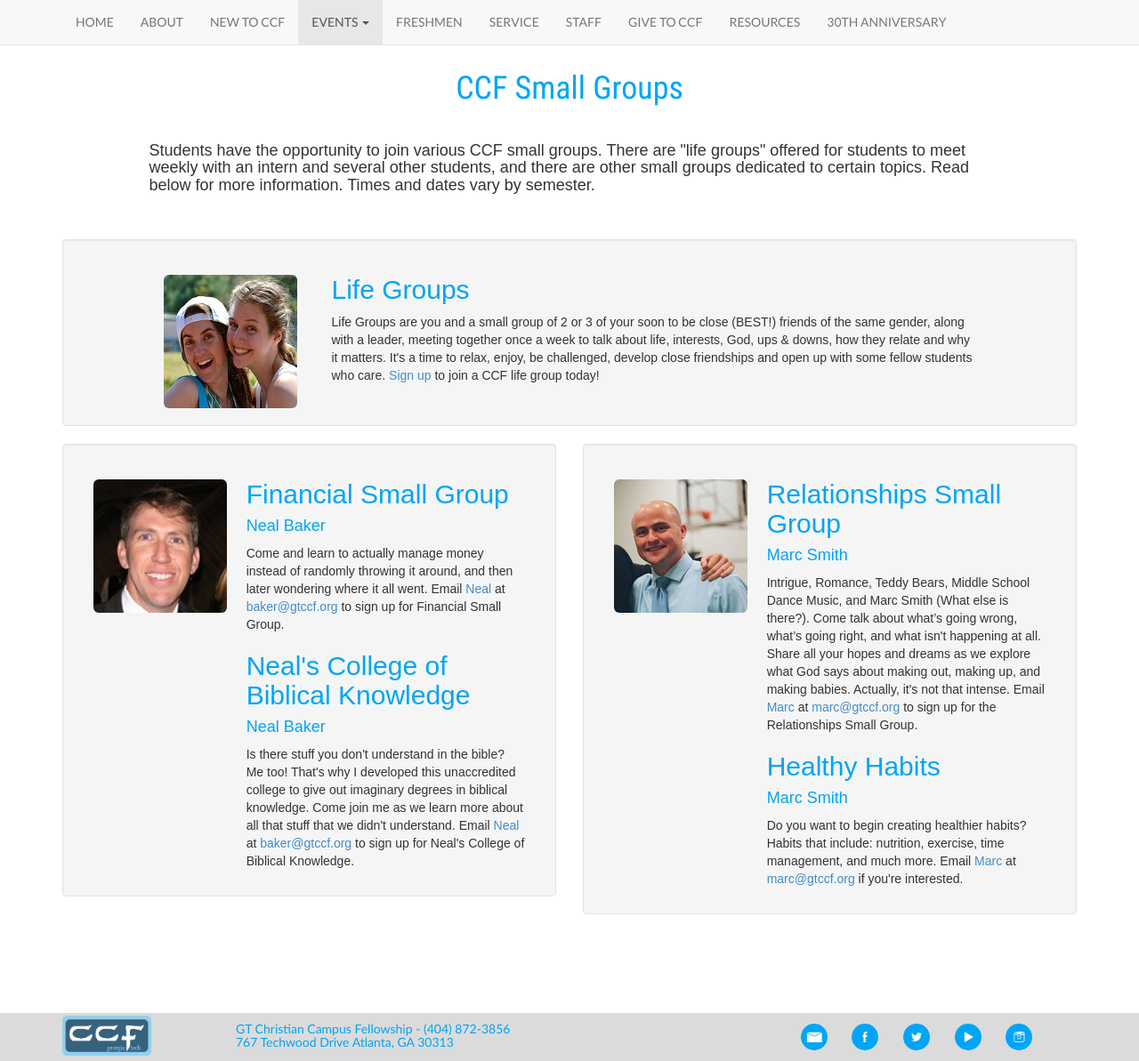
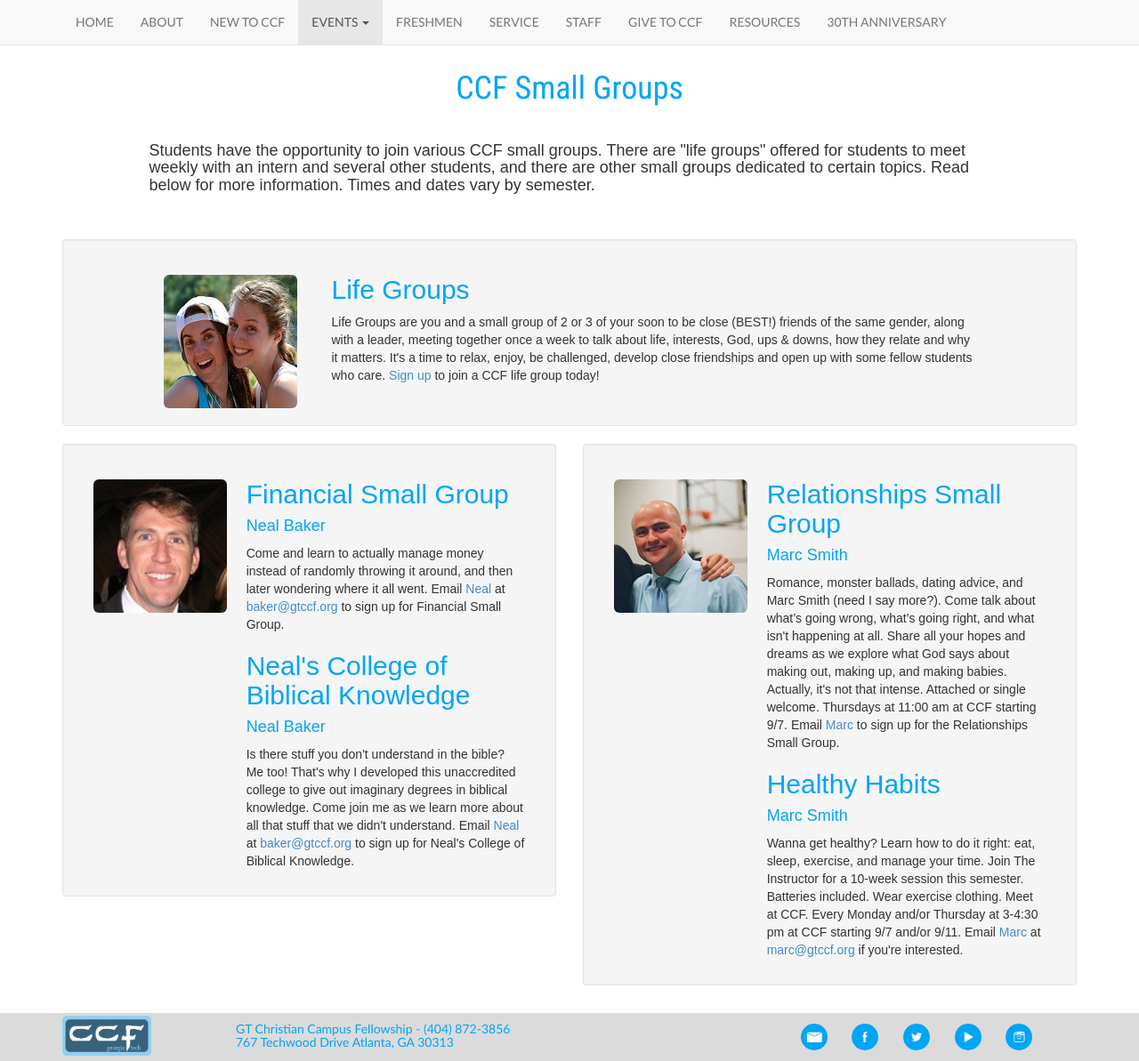
Before and after one commit to gtccf/gtccf.github.io, a Jekyll site: the page built from events/small-groups/index.html, in a window 1280 px wide and 1193 px high. Shown: the whole window at 89% size. Built offline with Jekyll 4.4.1, drawn with Linux system fonts in a browser that asks for light colours; nearby versions of some CDN libraries.

Commit message:
Update Small groups Summaries

```diff
--- a/events/small-groups/index.html
+++ b/events/small-groups/index.html
@@ -17,7 +17,7 @@ layout: default
         <div class="col-md-1"></div>
         <div class="col-md-2"><br><img src="{{ site.baseurl }}/photos/weeklymoreevents.jpg" class="img-rounded"></div>
         <div class="col-md-8"><div class="blue"><blue><h2>Life Groups</blue></h2></div>
-          Life Groups are you and a small group of 2 or 3 of your soon to be close (BEST!) friends of the same gender, along with a leader, meeting together once a week to talk about life, interests, God, ups &amp; downs, how they relate and why it matters. It's a time to relax, enjoy, be challenged, develop close friendships and open up with some fellow students who care.  <a href="https://gtccf.breezechms.com/form/a8fa01">Sign up</a> to join a CCF life group today!
+          Life Groups are you and a small group of 2 or 3 of your soon to be close (BEST!) friends of the same gender, along with a leader, meeting together once a week to talk about life, interests, God, ups &amp; downs, how they relate and why it matters. It's a time to relax, enjoy, be challenged, develop close friendships and open up with some fellow students who care.  <a href="https://gtccf.breezechms.com/form/0fa91469">Sign up</a> to join a CCF life group today!
         </div>
       </div>
     </div>
@@ -47,10 +47,10 @@ layout: default
           </div>
           <div class="col-xs-8">
             <div class="blue"><h2>Relationships Small Group</h2><h4>Marc Smith</h4></div>
-            <p>Intrigue, Romance, Teddy Bears, Middle School Dance Music, and Marc Smith (What else is there?). Come talk about what’s going wrong, what’s going right, and what isn't happening at all. Share all your hopes and dreams as we explore what God says about making out, making up, and making babies. Actually, it's not that intense. Email <a href="{{ site.baseurl }}/staff/#marc">Marc</a> at <a href="mailto:marc@gtccf.org">marc@gtccf.org</a> to sign up for the Relationships Small Group.</p>
+            <p>Romance, monster ballads, dating advice, and Marc Smith (need I say more?). Come talk about what’s going wrong, what’s going right, and what isn't happening at all. Share all your hopes and dreams as we explore what God says about making out, making up, and making babies. Actually, it's not that intense.  Attached or single welcome. Thursdays at 11:00 am at CCF starting 9/7. Email <a href="mailto:marc@gtccf.org">Marc</a> to sign up for the Relationships Small Group.</p>
 
             <div class="blue"><h2>Healthy Habits</h2><h4>Marc Smith</h4></div>
-            <p>Do you want to begin creating healthier habits? Habits that include: nutrition, exercise, time management, and much more. Email <a href="{{ site.baseurl }}/staff/#marc">Marc</a> at <a href="mailto:marc@gtccf.org">marc@gtccf.org</a> if you're interested.</p>
+            <p>Wanna get healthy? Learn how to do it right: eat, sleep, exercise, and manage your time.  Join The Instructor for a 10-week session this semester.  Batteries included.  Wear exercise clothing. Meet at CCF.  Every Monday and/or Thursday at 3-4:30 pm at CCF starting 9/7 and/or 9/11.  Email <a href="{{ site.baseurl }}/staff/#marc">Marc</a> at <a href="mailto:marc@gtccf.org">marc@gtccf.org</a> if you're interested.</p>
           </div>
         </div>
       </div>
```
